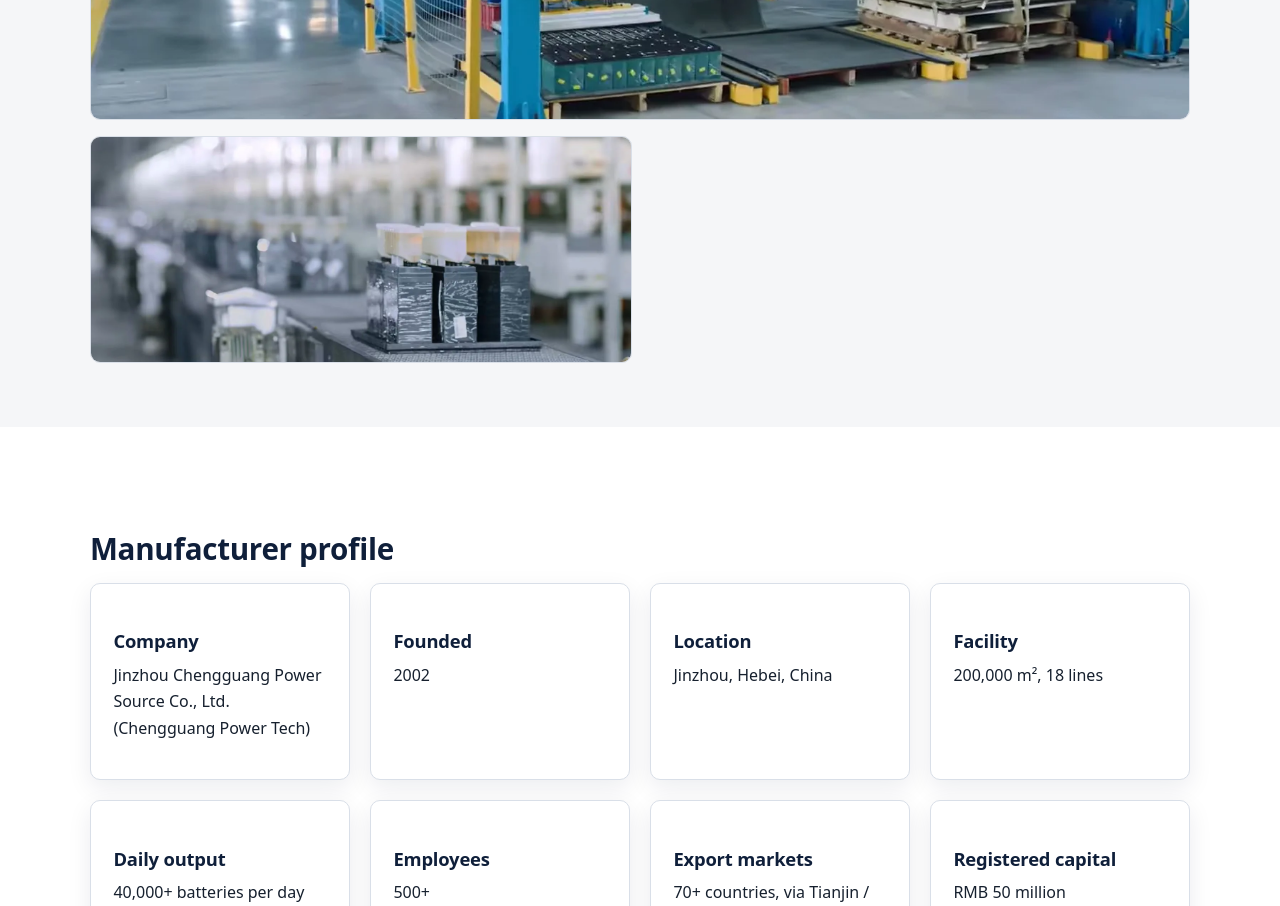
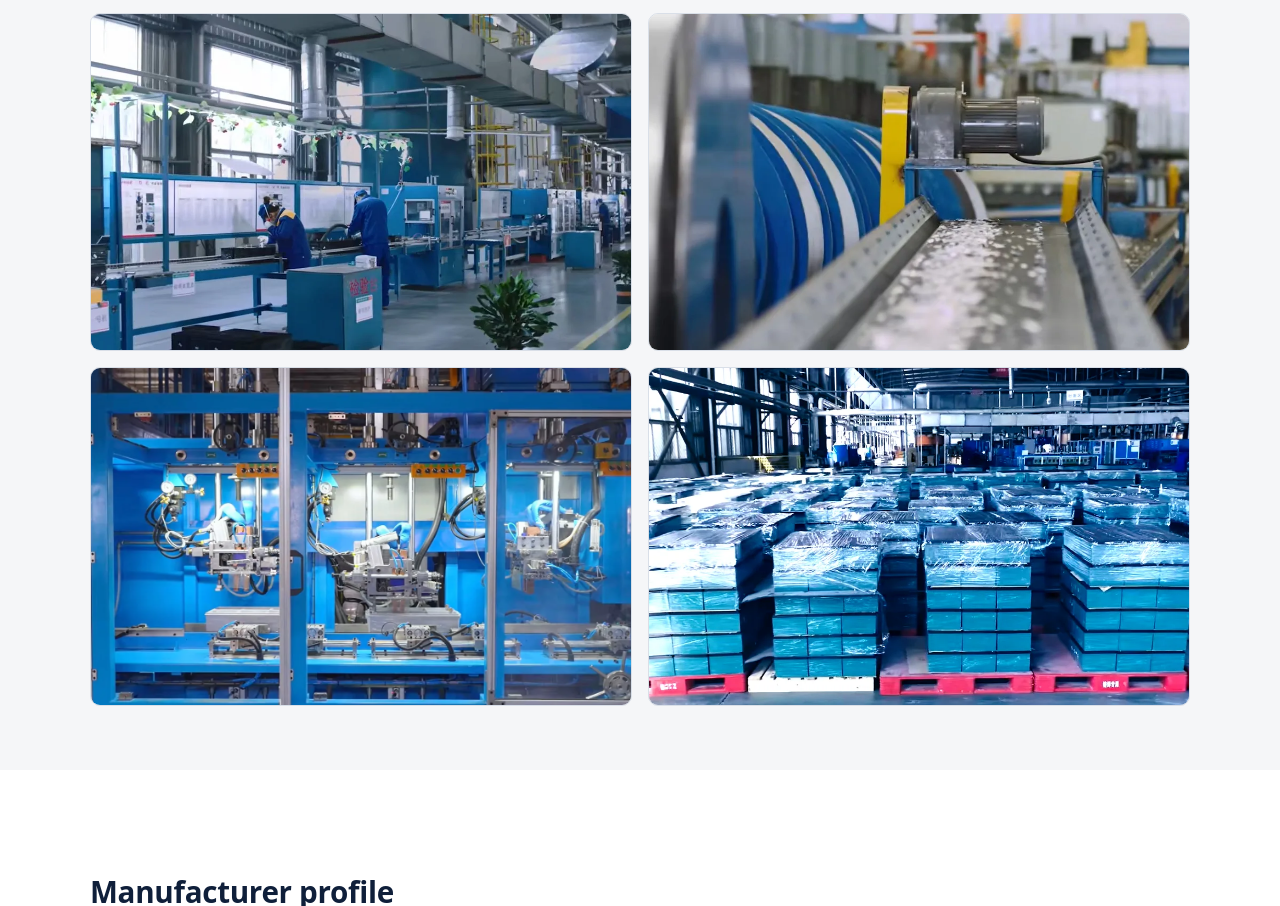
Before and after one commit to martinxionbiotech-max/dingweibattery, an Astro site: page /factory in a window 1280 px wide. Shown: the part 1083-1989 px from the top of the page. Built offline with nearby package versions, Linux system fonts and the light colour scheme; Astro itself is replaced by a stand-in of ours.

Commit message:
media: add 4 more factory photos (23-26) to /factory/ gallery with uniform 16:10 layout

```diff
--- a/src/pages/factory/index.astro
+++ b/src/pages/factory/index.astro
@@ -43,12 +43,24 @@
   <section class="section container">
     <h2>Factory floor</h2>
     <p class="lead">Inside the {MANUFACTURER.name} lead-acid battery plant in {MANUFACTURER.address}.</p>
-    <div class="gallery">
-      <figure class="gallery__item gallery__item--wide">
+    <div class="gallery gallery--uniform">
+      <figure class="gallery__item">
         <img src="/images/factory/factory-05.webp" alt="Battery production line at the Chengguang Energy facility" width="1530" height="641" loading="lazy" decoding="async" />
       </figure>
       <figure class="gallery__item">
         <img src="/images/factory/factory-18.webp" alt="Battery production equipment at the Chengguang Energy facility" width="1517" height="633" loading="lazy" decoding="async" />
+      </figure>
+      <figure class="gallery__item">
+        <img src="/images/factory/factory-23.webp" alt="Battery manufacturing process at the Chengguang Energy facility" width="1514" height="633" loading="lazy" decoding="async" />
+      </figure>
+      <figure class="gallery__item">
+        <img src="/images/factory/factory-24.webp" alt="Battery production line at the Chengguang Energy facility" width="1515" height="632" loading="lazy" decoding="async" />
+      </figure>
+      <figure class="gallery__item">
+        <img src="/images/factory/factory-25.webp" alt="Battery factory floor at the Chengguang Energy facility" width="1526" height="793" loading="lazy" decoding="async" />
+      </figure>
+      <figure class="gallery__item">
+        <img src="/images/factory/factory-26.webp" alt="Battery manufacturing equipment at the Chengguang Energy facility" width="1530" height="645" loading="lazy" decoding="async" />
       </figure>
     </div>
   </section>
--- a/src/styles/global.css
+++ b/src/styles/global.css
@@ -195,6 +195,15 @@
 @media (max-width: 900px) { .gallery--product { grid-template-columns: repeat(2, 1fr); } }
 @media (max-width: 640px) { .gallery--product { grid-template-columns: 1fr; } }
 
+/* 工厂图库：统一比例裁剪，保证等高整齐 */
+.gallery--uniform .gallery__item img {
+  aspect-ratio: 16 / 10;
+  object-fit: cover;
+  width: 100%;
+  height: 100%;
+}
+.gallery--uniform .gallery__item { aspect-ratio: 16 / 10; }
+
 .model-photo { max-width: 360px; width: 100%; height: auto; border-radius: var(--radius); border: 1px solid var(--line); margin: 1rem 0; background: #fff; }
 @media (max-width: 640px) {
   .gallery { grid-template-columns: 1fr; }
```
Also changed, not shown: public/images/factory/factory-23.webp (added), public/images/factory/factory-24.webp (added), public/images/factory/factory-25.webp (added), public/images/factory/factory-26.webp (added).
